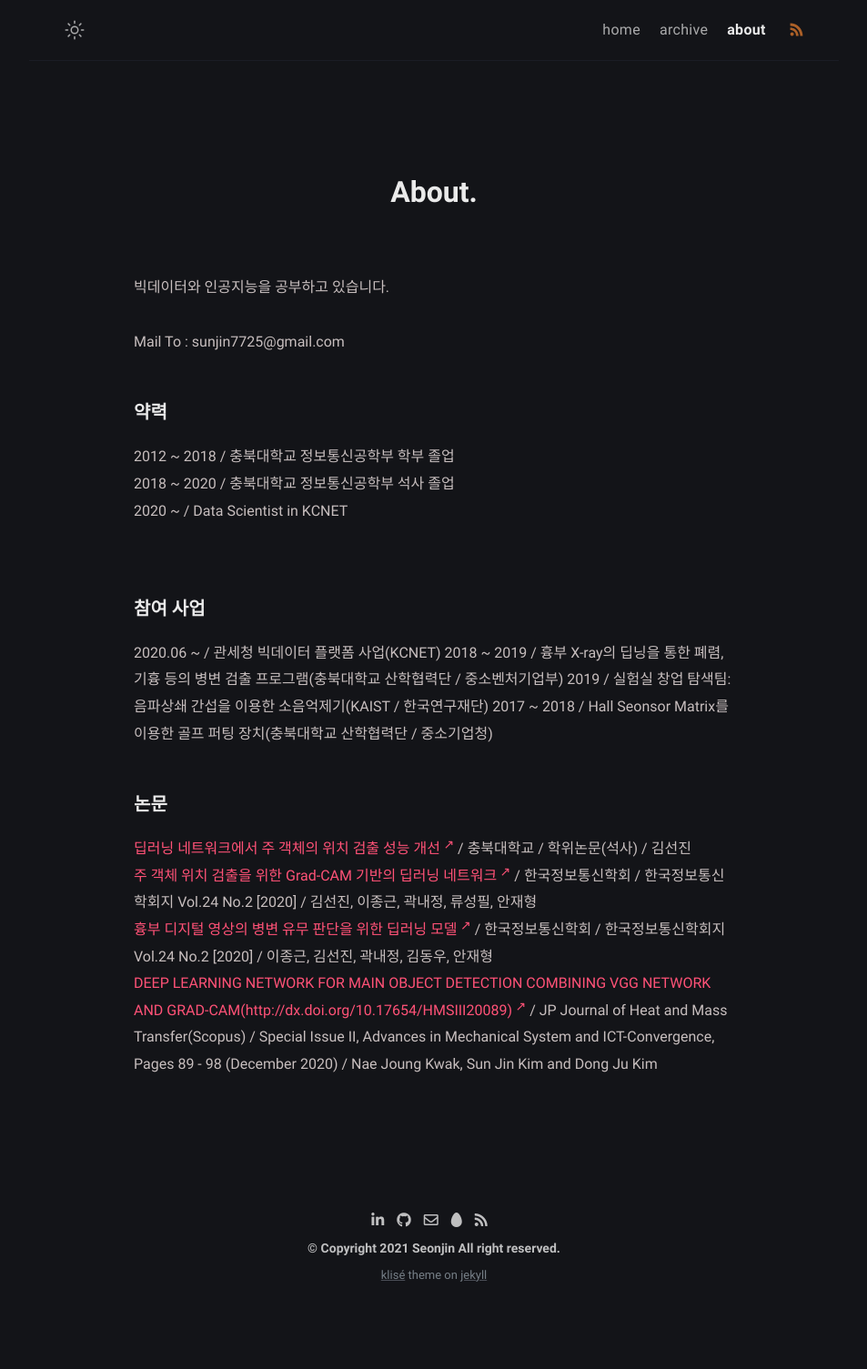
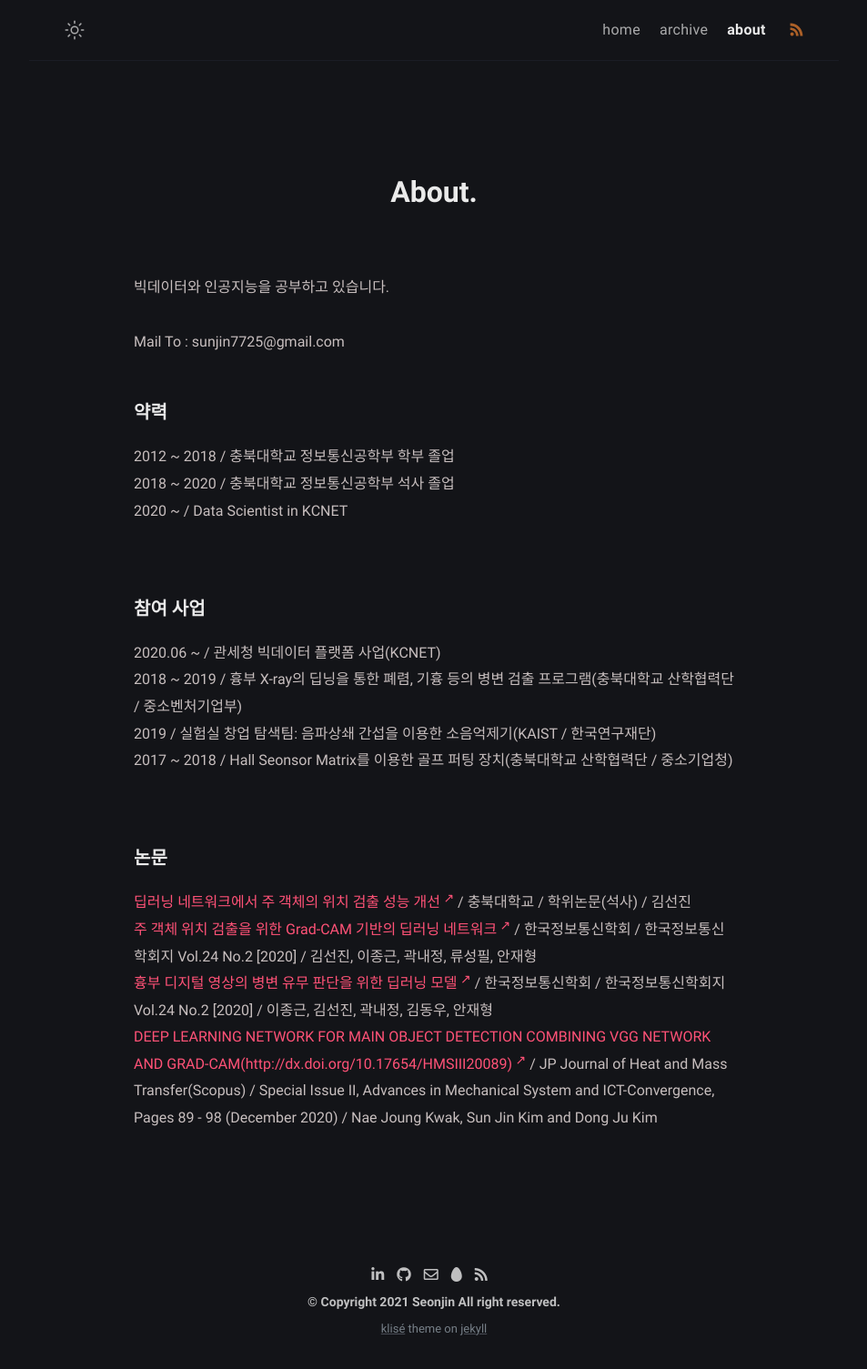
Before and after one commit to sunjin7725/sunjin7725.github.io, a Jekyll site: the page built from about.md, in a window 1280 px wide. Shown: the whole page at 91% size, without its empty margins (163-1116 px from the left). Built offline with Jekyll 4.4.1, drawn with Linux system fonts in a browser that asks for light colours; nearby versions of some CDN libraries; before the commit the page ends 1446 px from its top, so only the background shows below that.

Commit message:
change detail

```diff
--- a/about.md
+++ b/about.md
@@ -18,10 +18,10 @@ Mail To : sunjin7725@gmail.com
 
 #### 참여 사업
 
-2020.06 ~ / 관세청 빅데이터 플랫폼 사업(KCNET)
-2018 ~ 2019 / 흉부 X-ray의 딥닝을 통한 폐렴, 기흉 등의 병변 검출 프로그램(충북대학교 산학협력단 / 중소벤처기업부)
-2019 / 실험실 창업 탐색팀: 음파상쇄 간섭을 이용한 소음억제기(KAIST / 한국연구재단)
-2017 ~ 2018 / Hall Seonsor Matrix를 이용한 골프 퍼팅 장치(충북대학교 산학협력단 / 중소기업청)
+2020.06 ~ / 관세청 빅데이터 플랫폼 사업(KCNET)<br>
+2018 ~ 2019 / 흉부 X-ray의 딥닝을 통한 폐렴, 기흉 등의 병변 검출 프로그램(충북대학교 산학협력단 / 중소벤처기업부)<br>
+2019 / 실험실 창업 탐색팀: 음파상쇄 간섭을 이용한 소음억제기(KAIST / 한국연구재단)<br>
+2017 ~ 2018 / Hall Seonsor Matrix를 이용한 골프 퍼팅 장치(충북대학교 산학협력단 / 중소기업청)<br>
 <br>
 
 #### 논문
```
